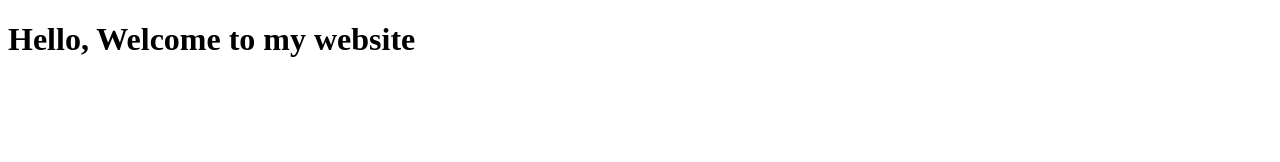
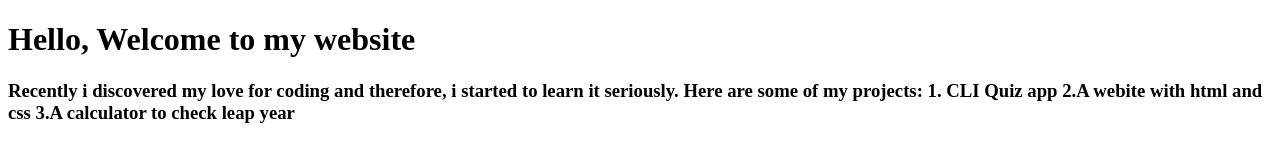
Before and after one commit to kirandebnath81/student-profile-site, a plain HTML site: page index.html in a window 1280 px wide. Drawn offline with Linux system fonts and the light colour scheme.

Commit message:
docs: updated details
updated my projects details

```diff
--- a/index.html
+++ b/index.html
@@ -7,5 +7,15 @@
 </head>
 <body>
     <h1>Hello, Welcome to my website</h1>
+
+    <h3>
+  Recently i discovered my love for coding and therefore, i started to learn it seriously.
+
+  Here are some of my projects:
+
+ 1. CLI Quiz app
+ 2.A webite with html and css
+ 3.A calculator to check leap year
+    </h3>
 </body>
 </html>
```
